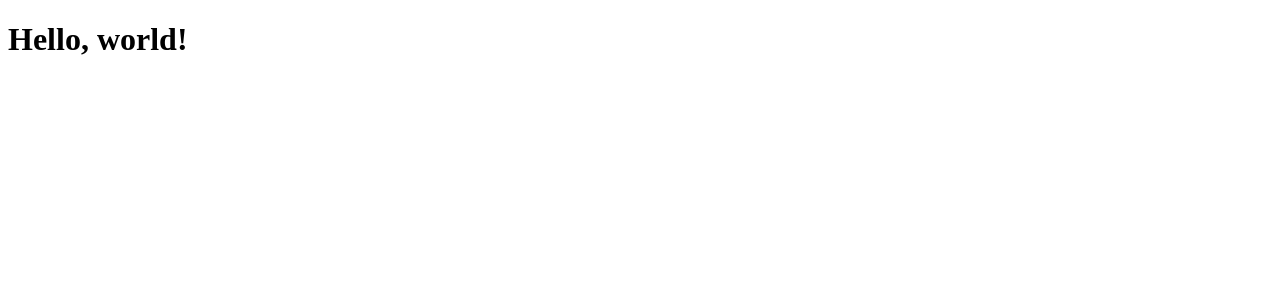
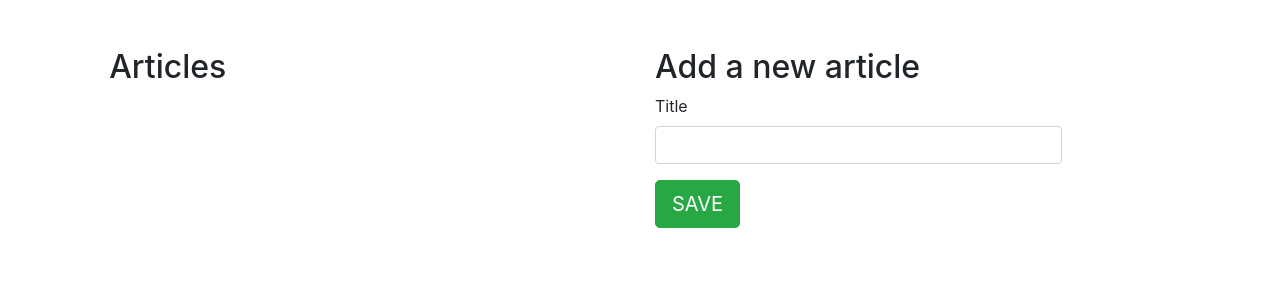
Before and after one commit to JeffTrain/virtual-interview, a React app in the folder frontend/: page / in a window 1280 px wide. Shown: the top 300 px of the page. Built offline with nearby package versions, Linux system fonts and the light colour scheme.

Commit message:
An article example of react-redux

```diff
--- a/frontend/src/index.js
+++ b/frontend/src/index.js
@@ -1,8 +1,4 @@
-import React from 'react';
-import ReactDOM from 'react-dom';
+import index from "./js/index";
+import 'bootstrap/dist/css/bootstrap.min.css';
 
-
-ReactDOM.render(
-    <h1>Hello, world!</h1>,
-    document.getElementById('root')
-);
+export default index;
--- /dev/null
+++ b/frontend/src/js/actions/index.js
@@ -0,0 +1,6 @@
+import {ADD_ARTICLE} from "../constants/action-types";
+
+export const addArticle = article => ({
+    type: ADD_ARTICLE,
+    payload: article
+});
--- /dev/null
+++ b/frontend/src/js/components/App.js
@@ -0,0 +1,18 @@
+import React from 'react';
+import List from './List';
+import Form from './Form';
+
+const App = () => (
+    <div className="row mt-5">
+        <div className="col-md-4 offset-md-1">
+            <h2>Articles</h2>
+            <List/>
+        </div>
+        <div className="col-md-4 offset-md-1">
+            <h2>Add a new article</h2>
+            <Form/>
+        </div>
+    </div>
+);
+
+export default App;
--- /dev/null
+++ b/frontend/src/js/components/Form.js
@@ -0,0 +1,54 @@
+import React, {Component} from 'react';
+import uuidv1 from 'uuid';
+import {addArticle} from "../actions/index";
+import {connect} from "react-redux";
+
+const mapDispatchToProps = dispatch => {
+    return {
+        addArticle: article => dispatch(addArticle(article))
+    };
+};
+
+class ConnectedForm extends Component {
+    constructor() {
+        super();
+
+        this.state = {
+            title: ""
+        };
+
+        this.handleChange = this.handleChange.bind(this);
+        this.handleSubmit = this.handleSubmit.bind(this);
+    }
+
+    handleChange(event) {
+        this.setState({
+            [event.target.id]: event.target.value
+        });
+    }
+
+    handleSubmit(event) {
+        event.preventDefault();
+        const {title} = this.state;
+        const id = uuidv1();
+        this.props.addArticle({title, id});
+        this.setState({title: ""});
+    }
+
+    render() {
+        const {title} = this.state;
+        return (
+            <form onSubmit={this.handleSubmit}>
+                <div className="form-group">
+                    <label htmlFor="title">Title</label>
+                    <input type="text" className="form-control" id="title" value={title} onChange={this.handleChange}/>
+                </div>
+                <button type="submit" className="btn btn-success btn-lg">SAVE</button>
+            </form>
+        )
+    }
+}
+
+const Form = connect(null, mapDispatchToProps)(ConnectedForm);
+
+export default Form;
--- /dev/null
+++ b/frontend/src/js/components/List.js
@@ -0,0 +1,23 @@
+import React from 'react';
+import {connect} from "react-redux";
+
+const mapStateToProps = state => {
+    return {
+        articles: state.articles
+    };
+};
+
+const ConnectedList = ({articles}) => (
+    <ul className="list-group list-group-flush">
+        {articles.map(el => (
+            <li className="list-group-item" key={el.id}>
+                {el.title}
+            </li>
+        ))
+        }
+    </ul>
+);
+
+const List = connect(mapStateToProps)(ConnectedList);
+
+export default List;
--- /dev/null
+++ b/frontend/src/js/constants/action-types.js
@@ -0,0 +1 @@
+export const ADD_ARTICLE = "ADD_ARTICLE";
--- /dev/null
+++ b/frontend/src/js/index.js
@@ -0,0 +1,13 @@
+import React from 'react';
+import {render} from 'react-dom';
+import {Provider} from "react-redux";
+import store from "./store/index";
+import App from './components/App';
+
+render(
+    <Provider store={store}>
+        <App/>
+    </Provider>,
+
+    document.getElementById('root')
+)
--- /dev/null
+++ b/frontend/src/js/reducers/index.js
@@ -0,0 +1,16 @@
+import {ADD_ARTICLE} from "../constants/action-types";
+
+const initialState = {
+    articles: []
+};
+
+const rootReducer = (state = initialState, action) => {
+    switch (action.type) {
+        case ADD_ARTICLE:
+            return {...state, articles: [...state.articles, action.payload]};
+        default:
+            return state;
+    }
+};
+
+export default rootReducer;
--- /dev/null
+++ b/frontend/src/js/store/index.js
@@ -0,0 +1,6 @@
+import {createStore} from "redux";
+import rootReducer from "../reducers/index";
+
+const store = createStore(rootReducer);
+
+export default store;
```
Also changed, not shown: frontend/package.json (+6 -3 lines), frontend/.babelrc, 2 other files (tests, documents, lock files or other folders).
